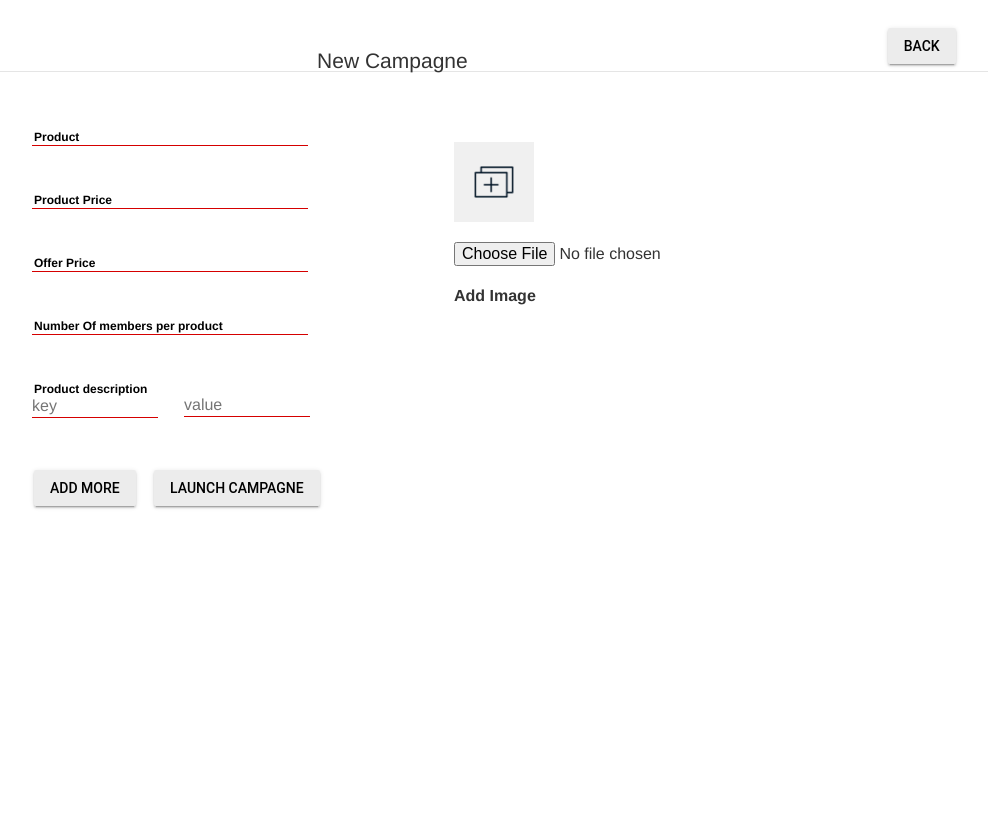
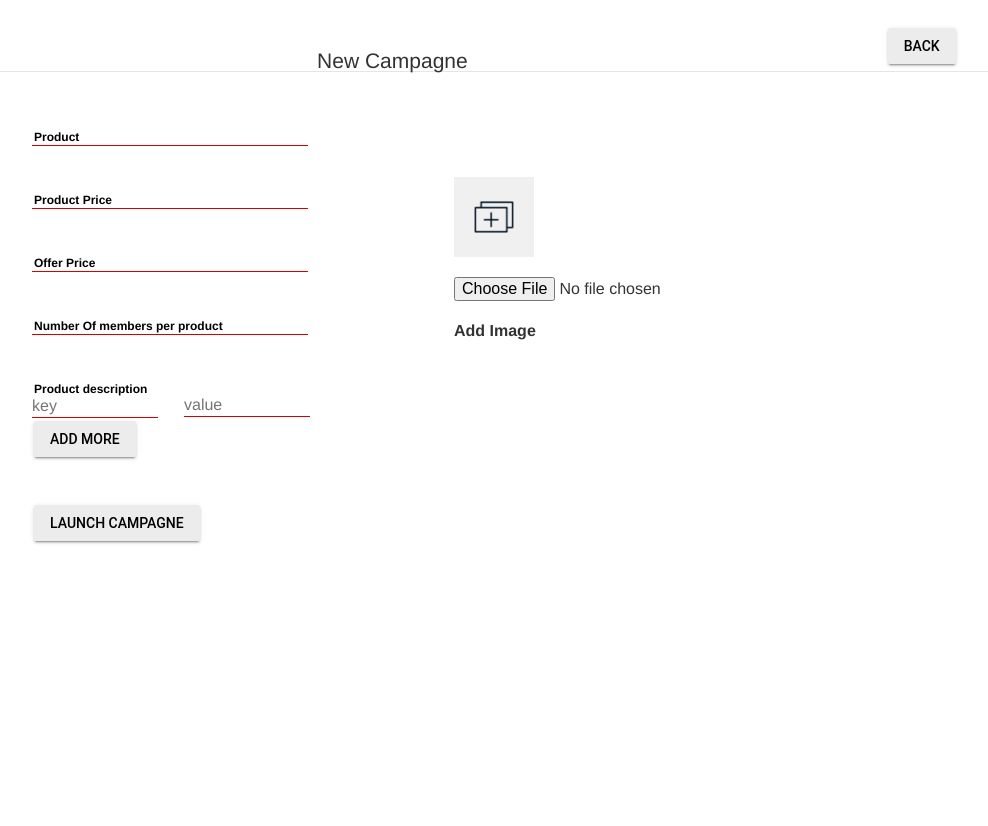
Before and after one commit to poojapauskar/suffal-admin, a PHP site: page /add_campaign.php in a window 1280 px wide. Shown: the top 826 px of the page, without its empty margins (286-1274 px from the left). Run offline with PHP 8.4, Linux system fonts and the light colour scheme; the visitor is signed in with stand-in values (Sample User, id 1); some libraries are stand-ins or nearby versions.

Commit message:
material design 5

```diff
--- a/add_campaign.php
+++ b/add_campaign.php
@@ -190,12 +190,13 @@ function goBack() {
     <div class="mdl-textfield mdl-js-textfield mdl-textfield--floating-label">
       <div class="present_fields_1">
           <input style="width:42%" class="mdl-textfield__input" type="text" name="key[]" placeholder="key"></input><input style="width:42%;margin-left:50%;margin-top:-8%" class="mdl-textfield__input" type="text" name="value[]" placeholder="value"></input>
-          <div class="input_fields" style="color:black;margin-top:-5%"><br>
+          <div class="input_fields" style="color:black;"><br>
            <button type="button" class="add_field btn mdl-button mdl-js-button mdl-button--raised">Add More</button>
           </div>
       </div>
     <label class="mdl-textfield__label">Product description</label><br>
-    <div>
+    </div>
+
 
 
 
@@ -212,12 +213,13 @@ function goBack() {
     <input type="file" id="image" name="image"><b style="white-space: nowrap;"><br>Add Image</b></input><br>
     </div>
 
+
  <br><br><br><br>
  <br><br><br><br>
  <br><br>
       <!-- Accent-colored raised button with ripple -->
   <div>
-  <button style="margin-left:40%" class="mdl-button mdl-js-button mdl-button--raised" name="submit" id="submit">
+  <button style="" class="mdl-button mdl-js-button mdl-button--raised" name="submit" id="submit">
     Launch Campagne
   </button>
   </div>
```
